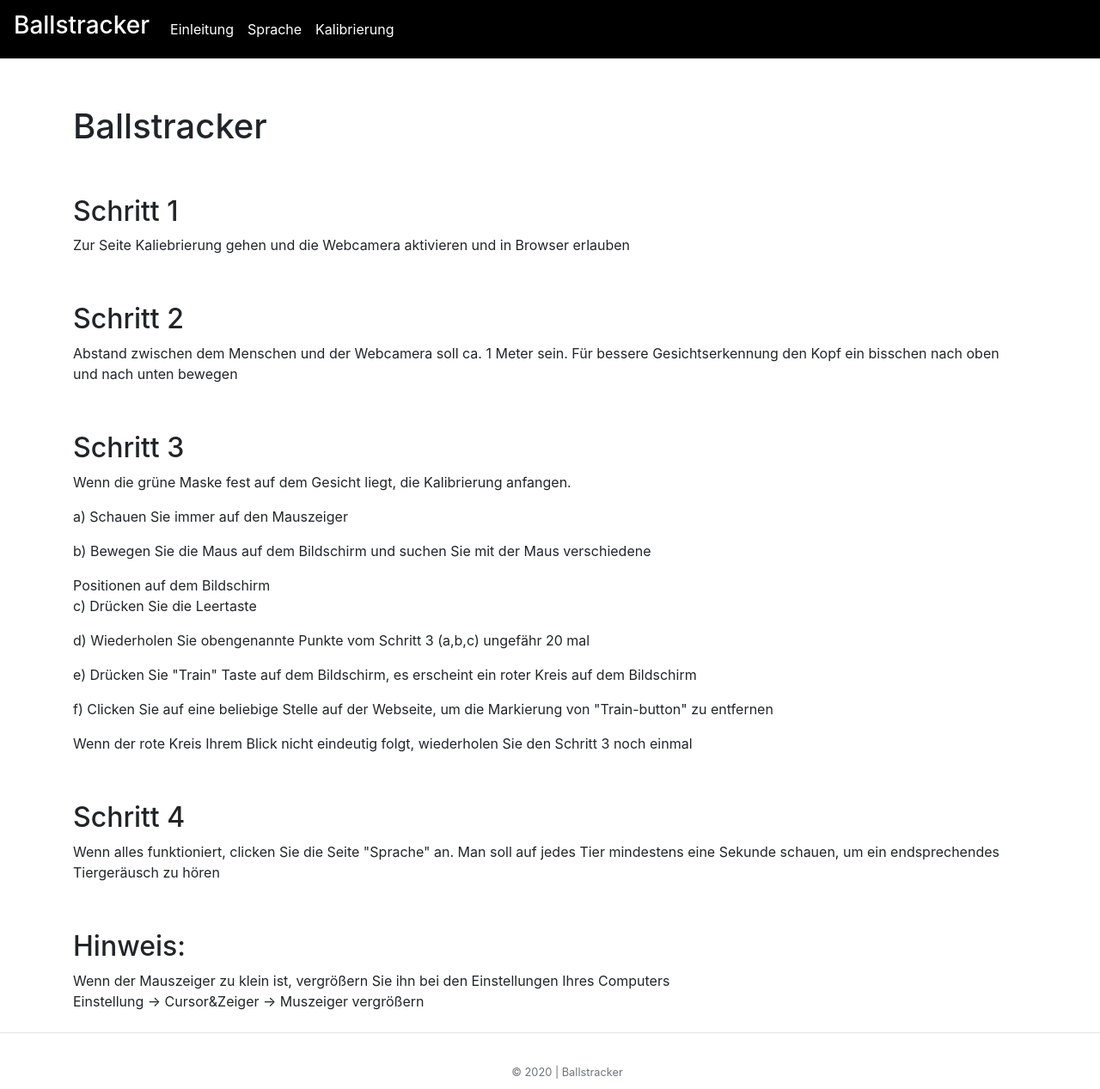
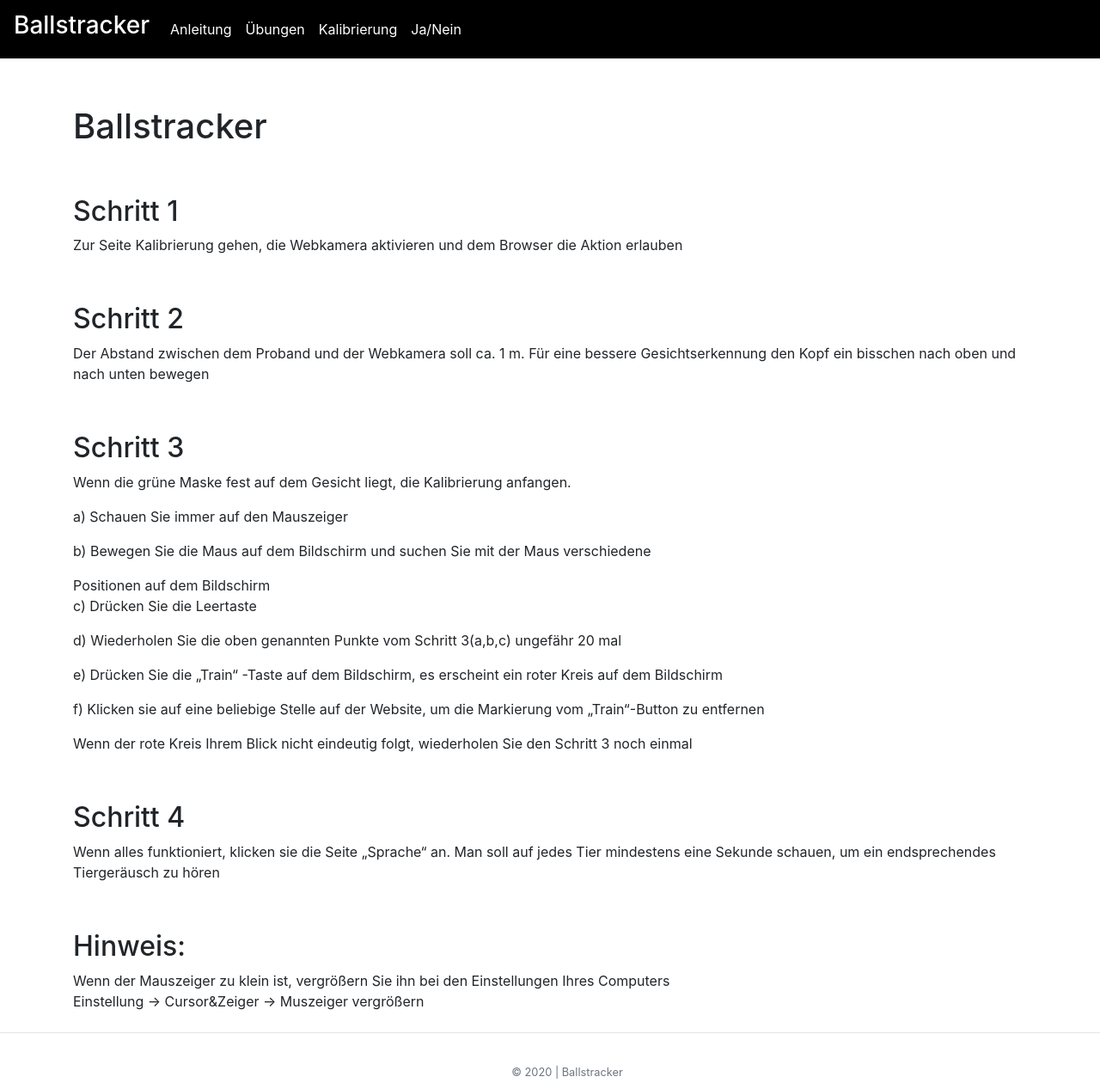
Before and after one commit to MichailZh/EyesTracker, a Django app: template templates/Einleitung.html in a window 1280 px wide. Shown: the top 1267 px of the page at 86% size. Run offline with Django 3.2, Linux system fonts and the light colour scheme; the template is opened without the code that fills it, so the values that code supplies are empty; some libraries are stand-ins or nearby versions.

Commit message:
CameraNotWorks

```diff
--- a/EyesTracker/urls.py
+++ b/EyesTracker/urls.py
@@ -10,7 +10,7 @@ urlpatterns = {
     url(r'^$', lambda r: HttpResponseRedirect('tracker/')),
     url(r'^tracker/', include('tracker.urls')),
     url(r'^tracker/kalibrierung', views.kalibrierung, name='kalibrierung'),
-    url(r'^tracker/uebungen', views.uebungen, name='uebungen')
+    url(r'^tracker/anleitung', views.anleitung, name='anleitung')
     # url(r'^$', lambda r: HttpResponseRedirect('tracker/')),
 
 }
--- a/templates/Einleitung.html
+++ b/templates/Einleitung.html
@@ -12,12 +12,12 @@
 
     <h2 >Schritt 1</h2>
 
-    <p>Zur Seite Kaliebrierung gehen und die Webcamera aktivieren  und in Browser erlauben</p>
+    <p>Zur Seite Kalibrierung gehen, die Webkamera aktivieren und dem Browser die Aktion erlauben</p>
 
     <h2 style="margin-top: 5%;">Schritt 2</h2>
 
-    <p>Abstand zwischen dem Menschen und der Webcamera soll ca. 1 Meter sein.
-    Für bessere Gesichtserkennung den Kopf ein bisschen nach oben und
+    <p>Der Abstand zwischen dem Proband und der Webkamera soll ca. 1 m. Für eine bessere
+        Gesichtserkennung den Kopf ein bisschen nach oben und
         nach unten bewegen</p>
 
     <h2 style="margin-top: 5%;">Schritt 3</h2>
@@ -28,18 +28,17 @@
     <p>b) Bewegen Sie die Maus auf dem Bildschirm und suchen Sie mit der Maus verschiedene</p>
     Positionen auf dem Bildschirm
     <p>c) Drücken Sie die Leertaste</p>
-    <p>d) Wiederholen Sie obengenannte Punkte vom Schritt 3 (a,b,c) ungefähr 20 mal</p>
-    <p>e) Drücken Sie "Train" Taste auf dem Bildschirm, es erscheint ein roter Kreis auf
-    dem Bildschirm</p>
-    <p>f) Clicken Sie auf eine beliebige Stelle auf der Webseite, um die Markierung
-    von "Train-button" zu entfernen</p>
+    <p>d) Wiederholen Sie die oben genannten Punkte vom Schritt 3(a,b,c) ungefähr 20 mal</p>
+    <p>e) Drücken Sie die „Train“ -Taste auf dem Bildschirm, es erscheint ein roter Kreis auf dem Bildschirm</p>
+    <p>f) Klicken sie auf eine beliebige Stelle auf der Website, um die Markierung vom „Train“-Button zu
+        entfernen</p>
 
     <p>Wenn der rote Kreis Ihrem Blick nicht eindeutig folgt, wiederholen Sie
     den Schritt 3 noch einmal</p>
 
     <h2 style="margin-top: 5%;">Schritt 4</h2>
 
-    <p>Wenn alles funktioniert, clicken Sie die Seite "Sprache" an.
+    <p>Wenn alles funktioniert, klicken sie die Seite „Sprache“ an.
     Man soll auf jedes Tier mindestens eine Sekunde schauen, um ein endsprechendes
     Tiergeräusch zu hören</p>
 
--- a/templates/index.html
+++ b/templates/index.html
@@ -51,6 +51,28 @@
             width: 200px;
             height: 100px;
             z-index: 9;
+            visibility: hidden;
+        }
+        #ja{
+            position: absolute;
+            top: 50%;
+            left: 25%;
+            z-index: 10;
+            color: black;
+            transform: translate(-50%, -50%);
+            font-weight: 500;
+            font-size: 500%;
+            visibility: hidden;
+        }
+        #nein{
+            position: absolute;
+            top: 50%;
+            left: 75%;
+            z-index: 10;
+            color: black;
+            transform: translate(-50%, -50%);
+            font-weight: 500;
+            font-size: 500%;
             visibility: hidden;
         }
         #dog {
@@ -117,13 +139,16 @@
     <div class="collapse navbar-collapse" id="navbarNavAltMarkup">
         <ul class="navbar-nav mr-auto">
             <li class="nav-item">
-                <a class="nav-link" href="/tracker/uebungen/" style="color: white">Einleitung</a>
+                <a class="nav-link" href="/tracker/anleitung/" style="color: white">Anleitung</a>
             </li>
             <li class="nav-item">
-                <a role="button" class="nav-link" id="test" style="color: white" >Sprache</a>
+                <a role="button" class="nav-link" id="test" style="color: white" >Übungen</a>
             </li>
             <li class="nav-item">
                 <a class="nav-link" href="/tracker/kalibrierung/" style="color: white">Kalibrierung</a>
+            </li>
+            <li class="nav-item">
+                <a role="button" class="nav-link" id="test1" style="color: white">Ja/Nein</a>
             </li>
 
         </ul>
--- a/tracker/urls.py
+++ b/tracker/urls.py
@@ -9,6 +9,6 @@ app_name = 'tracker'
 urlpatterns = [
     path(r'', views.index, name='index'),
     path(r'kaliebrierung/', views.kalibrierung, name='kalibrierung'),
-    path(r'uebungen/', views.uebungen, name='uebungen')
+    path(r'anleitung/', views.anleitung, name='anleitung')
 
 ]
--- a/tracker/views.py
+++ b/tracker/views.py
@@ -13,7 +13,7 @@ def kalibrierung(request):
 
     return render(request, 'kalibrierung.html')
 
-def uebungen(request):
+def anleitung(request):
     f = open('README.md', 'r')
     file_content = f.read()
     f.close()
```
Also changed, not shown: static/main.js (+88 -4 lines), templates/kalibrierung.html (+12 -0 lines), templates/uebungen.html (deleted, +0 -24 lines), 2 other files.
